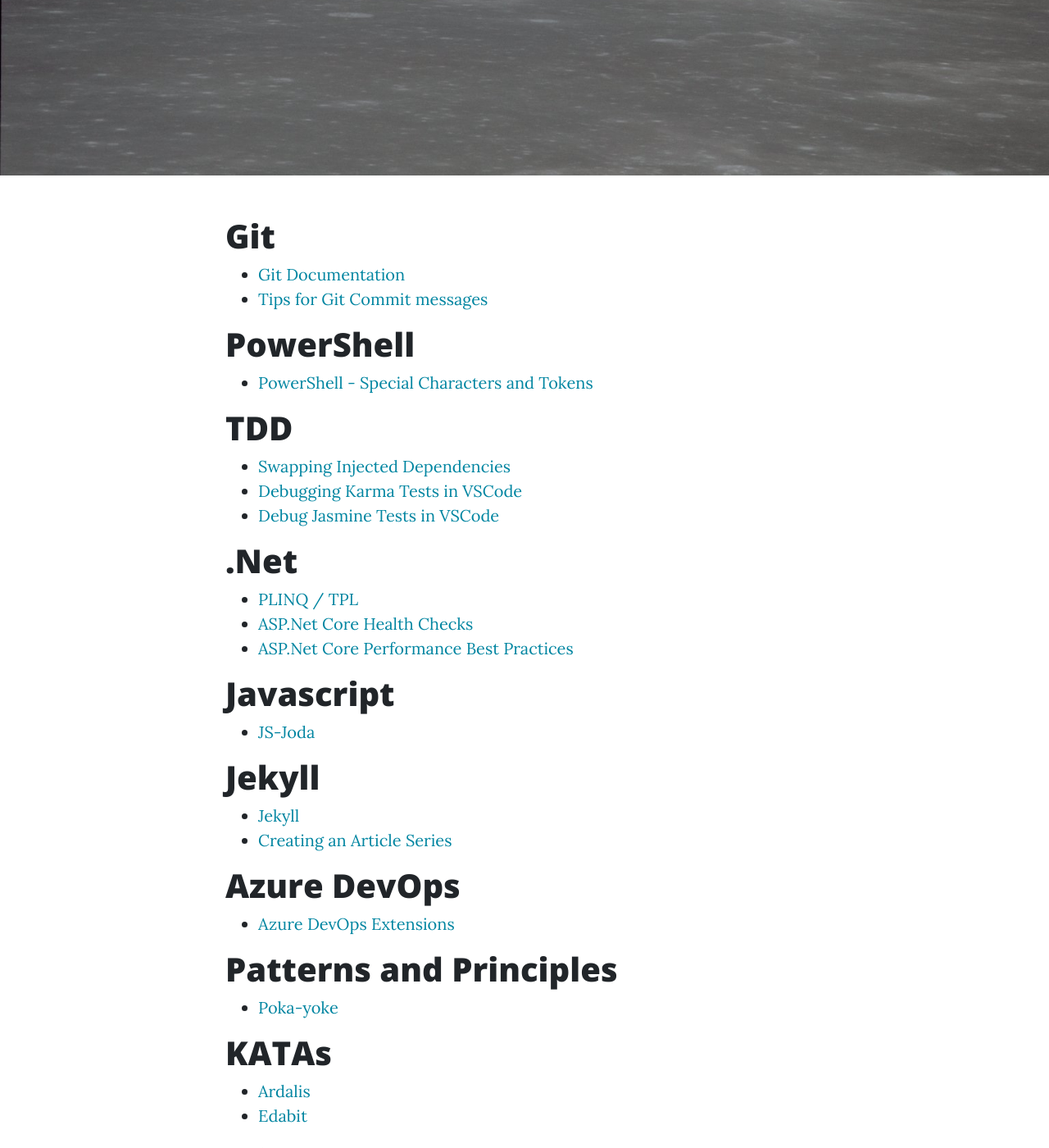
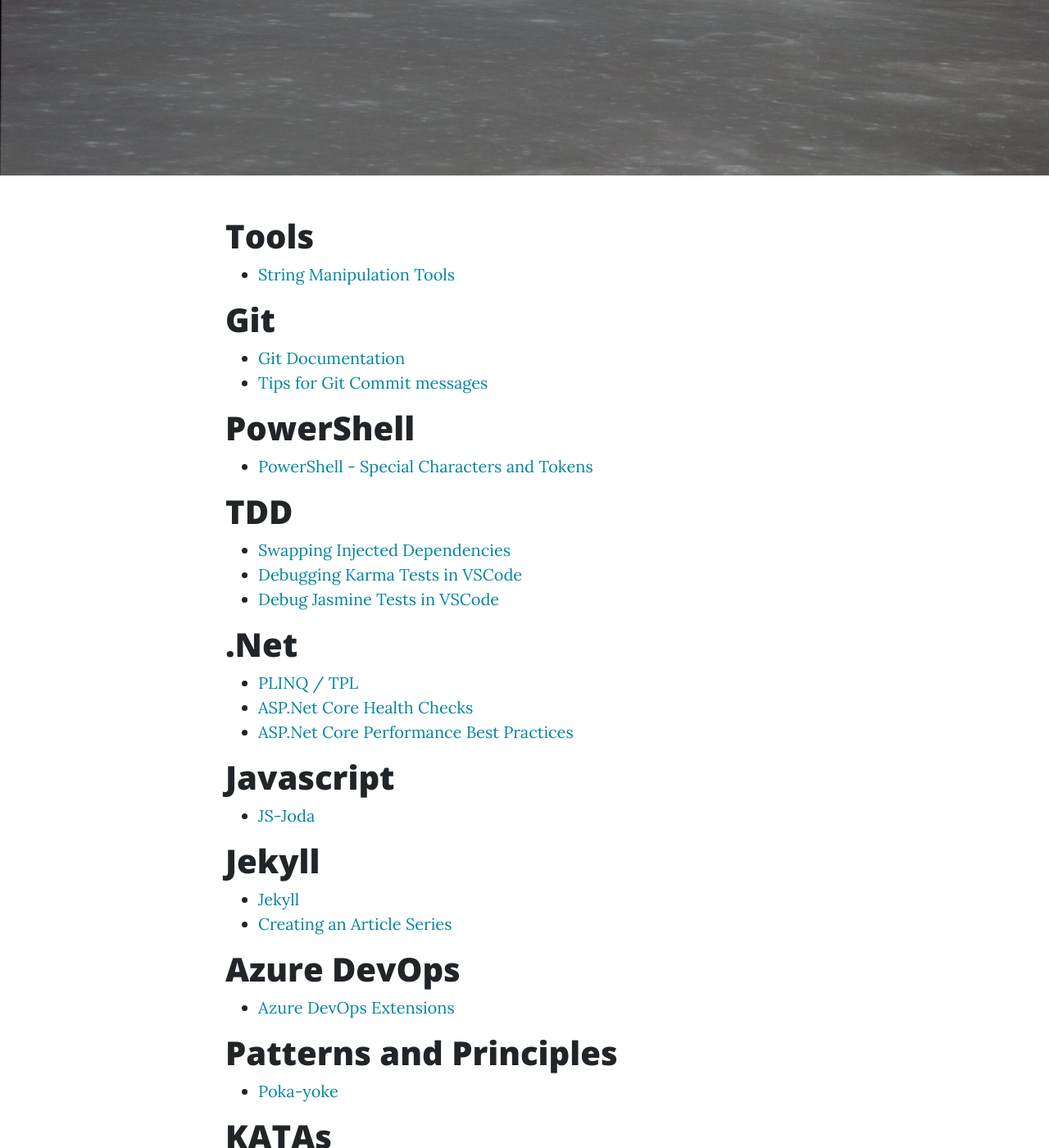
Before and after one commit to paxdev/paxdev.github.io, a Jekyll site: the page built from _posts/2020-02-04-links.md, in a window 1280 px wide and 1400 px high, scrolled down 290 px. Shown: the whole window at 82% size. Built offline with Jekyll 4.4.1, drawn with Linux system fonts in a browser that asks for light colours; our own code applies the rules of GitHub Pages for plain Markdown files.

Commit message:
Update 2020-02-04-links.md

```diff
--- a/_posts/2020-02-04-links.md
+++ b/_posts/2020-02-04-links.md
@@ -4,6 +4,9 @@
     - links
   permalink: /links/
 ---
+# Tools
+* [String Manipulation Tools](https://onlinestringtools.com)
+
 # Git
 * [Git Documentation](https://git-scm.com/doc)
 * [Tips for Git Commit messages](https://chris.beams.io/posts/git-commit/)
@@ -36,7 +39,6 @@
 
 # KATAs
 * [Ardalis](https://github.com/ardalis/kata-catalog)
-* [Edabit](https://edabit.com/)
 
 # Miscellaneous
 * [Performance Profiling Webinar](https://www.youtube.com/watch?v=DsFolcdyWhs)
```
